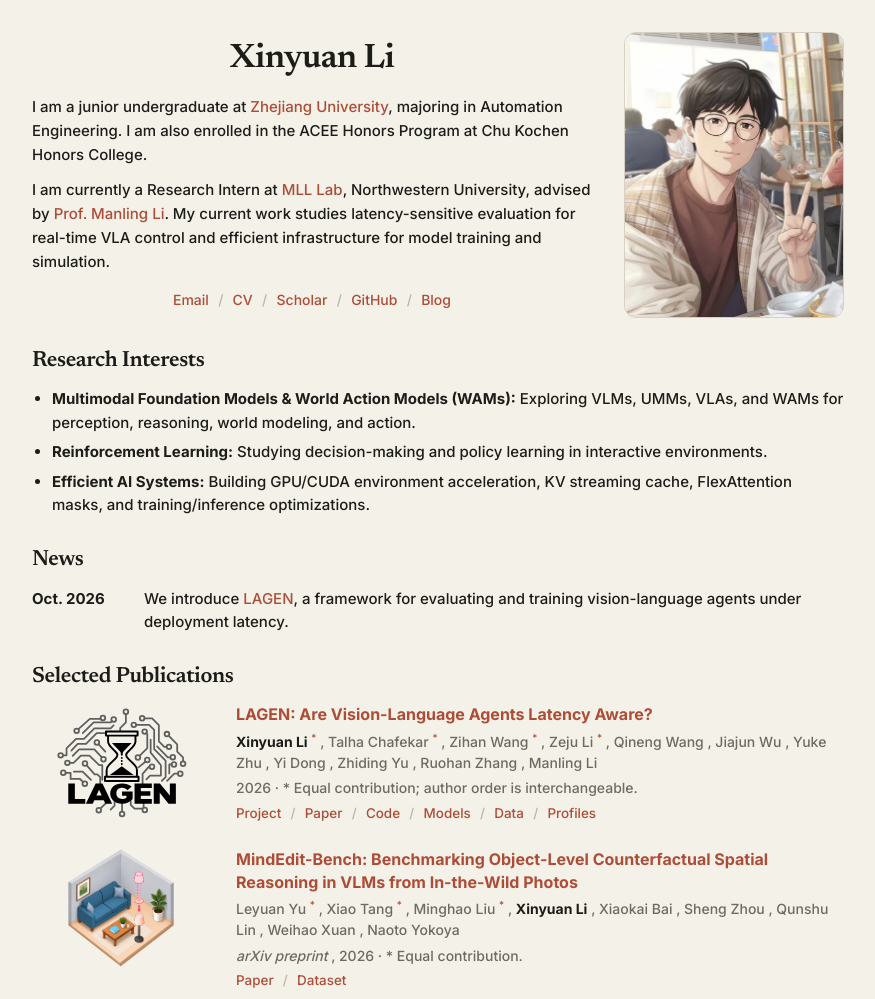
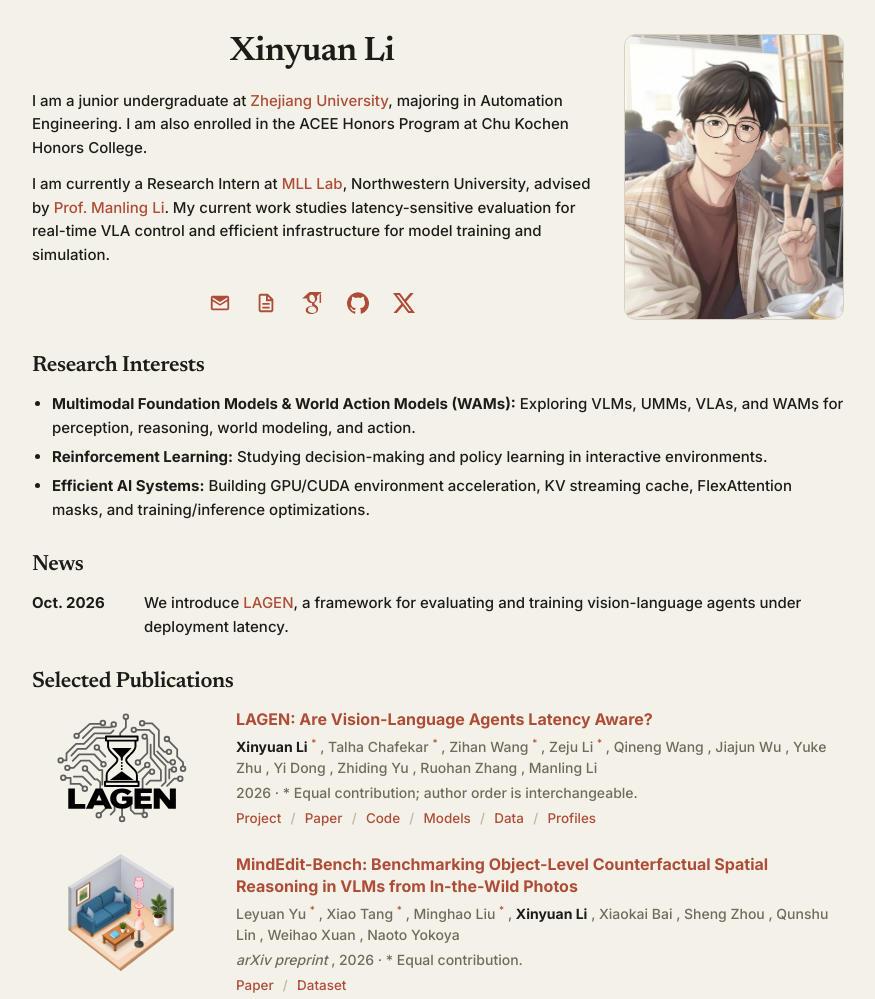
Before and after one commit to mindorigin150/mindorigin150.github.io, an Astro site: page / in a window 1280 px wide. Shown: the top 999 px of the page, without its empty margins (202-1077 px from the left). Built offline with nearby package versions, Linux system fonts and the light colour scheme; Astro itself is replaced by a stand-in of ours; some packages are replaced by stand-ins of ours.

Commit message:
Replace profile links with icons and add X

```diff
--- a/src/components/ProfileLinks.astro
+++ b/src/components/ProfileLinks.astro
@@ -1,11 +1,30 @@
 ---
+// Academicons by James Walsh, SIL OFL 1.1: https://github.com/jpswalsh/academicons
+import GoogleScholarIcon from '../assets/google-scholar.svg';
 import { siteConfig } from '../data/site';
+
+const icons = {
+  Email: 'M20 4H4a2 2 0 0 0-2 2v12a2 2 0 0 0 2 2h16a2 2 0 0 0 2-2V6a2 2 0 0 0-2-2Zm0 4-8 5-8-5V6l8 5 8-5v2ZM4 18V10l8 5 8-5v8H4Z',
+  CV: 'M14 2H6a2 2 0 0 0-2 2v16a2 2 0 0 0 2 2h12a2 2 0 0 0 2-2V8l-6-6Zm0 3 3 3h-3V5ZM6 20V4h6v6h6v10H6Zm2-8h8v2H8v-2Zm0 4h8v2H8v-2Z',
+  GitHub: 'M12 .3a12 12 0 0 0-3.793 23.385c.6.111.82-.261.82-.577 0-.285-.011-1.04-.017-2.041-3.338.724-4.042-1.61-4.042-1.61-.546-1.387-1.333-1.756-1.333-1.756-1.09-.745.083-.729.083-.729 1.205.084 1.839 1.237 1.839 1.237 1.07 1.835 2.809 1.305 3.493.998.108-.776.418-1.305.762-1.605-2.665-.303-5.467-1.334-5.467-5.931 0-1.31.469-2.381 1.236-3.221-.123-.303-.536-1.524.117-3.176 0 0 1.008-.323 3.301 1.23a11.52 11.52 0 0 1 6.006 0c2.291-1.553 3.297-1.23 3.297-1.23.655 1.652.243 2.873.12 3.176.77.84 1.235 1.911 1.235 3.221 0 4.609-2.807 5.625-5.479 5.922.43.372.823 1.102.823 2.222 0 1.606-.015 2.898-.015 3.293 0 .319.216.694.825.576A12.001 12.001 0 0 0 12 .3Z',
+  X: 'M18.901 1.153h3.68l-8.04 9.19L24 22.846h-7.406l-5.8-7.584-6.64 7.584H.47l8.6-9.835L0 1.154h7.594l5.243 6.932 6.064-6.933Zm-1.29 19.49h2.039L6.487 3.24H4.3l13.31 17.403Z',
+};
 ---
 
 <ul class="profile-links" aria-label="Contact and profile links">
   {
     siteConfig.profileLinks.map((link) => (
-      <li><a href={link.href}>{link.label}</a></li>
+      <li>
+        <a href={link.href} aria-label={link.label} title={link.label}>
+          {link.label === 'Google Scholar' ? (
+            <GoogleScholarIcon viewBox="0 64 384 384" width="22" height="22" aria-hidden="true" focusable="false" />
+          ) : (
+            <svg viewBox="0 0 24 24" width="22" height="22" fill="currentColor" aria-hidden="true" focusable="false">
+              <path d={icons[link.label]} />
+            </svg>
+          )}
+        </a>
+      </li>
     ))
   }
 </ul>
--- a/src/data/site.ts
+++ b/src/data/site.ts
@@ -17,11 +17,11 @@
     { label: 'Email', href: 'mailto:xinyuanli2327@outlook.com' },
     { label: 'CV', href: '/data/resume.pdf' },
     {
-      label: 'Scholar',
+      label: 'Google Scholar',
       href: 'https://scholar.google.com/citations?view_op=list_works&hl=en&user=yOI3ZtEAAAAJ',
     },
     { label: 'GitHub', href: 'https://github.com/mindorigin150' },
-    { label: 'Blog', href: '/blog/' },
+    { label: 'X', href: 'https://x.com/xinyuanli_ai' },
   ],
   interests: [
     {
@@ -57,6 +57,7 @@
   },
   sameAs: [
     'https://github.com/mindorigin150',
+    'https://x.com/xinyuanli_ai',
     'https://scholar.google.com/citations?view_op=list_works&hl=en&user=yOI3ZtEAAAAJ',
   ],
 } as const;
--- a/src/styles/global.css
+++ b/src/styles/global.css
@@ -172,8 +172,17 @@
 
 .profile-links {
   justify-content: center;
+  gap: 0.375rem;
   margin-top: 1rem;
-  font-size: 0.875rem;
+}
+
+.profile-links a {
+  display: inline-flex;
+  align-items: center;
+  justify-content: center;
+  width: 2.5rem;
+  height: 2.5rem;
+  border-radius: 0.375rem;
 }
 
 .profile-links li,
@@ -182,7 +191,6 @@
   align-items: center;
 }
 
-.profile-links li:not(:last-child)::after,
 .research-links li:not(:last-child)::after {
   margin-inline: 0.58rem;
   color: var(--rule-strong);
@@ -681,7 +689,6 @@
 }
 
 @media (max-width: 26rem) {
-  .profile-links li:not(:last-child)::after,
   .research-links li:not(:last-child)::after {
     margin-inline: 0.42rem;
   }
```
Also changed, not shown: src/assets/google-scholar.svg (added).
